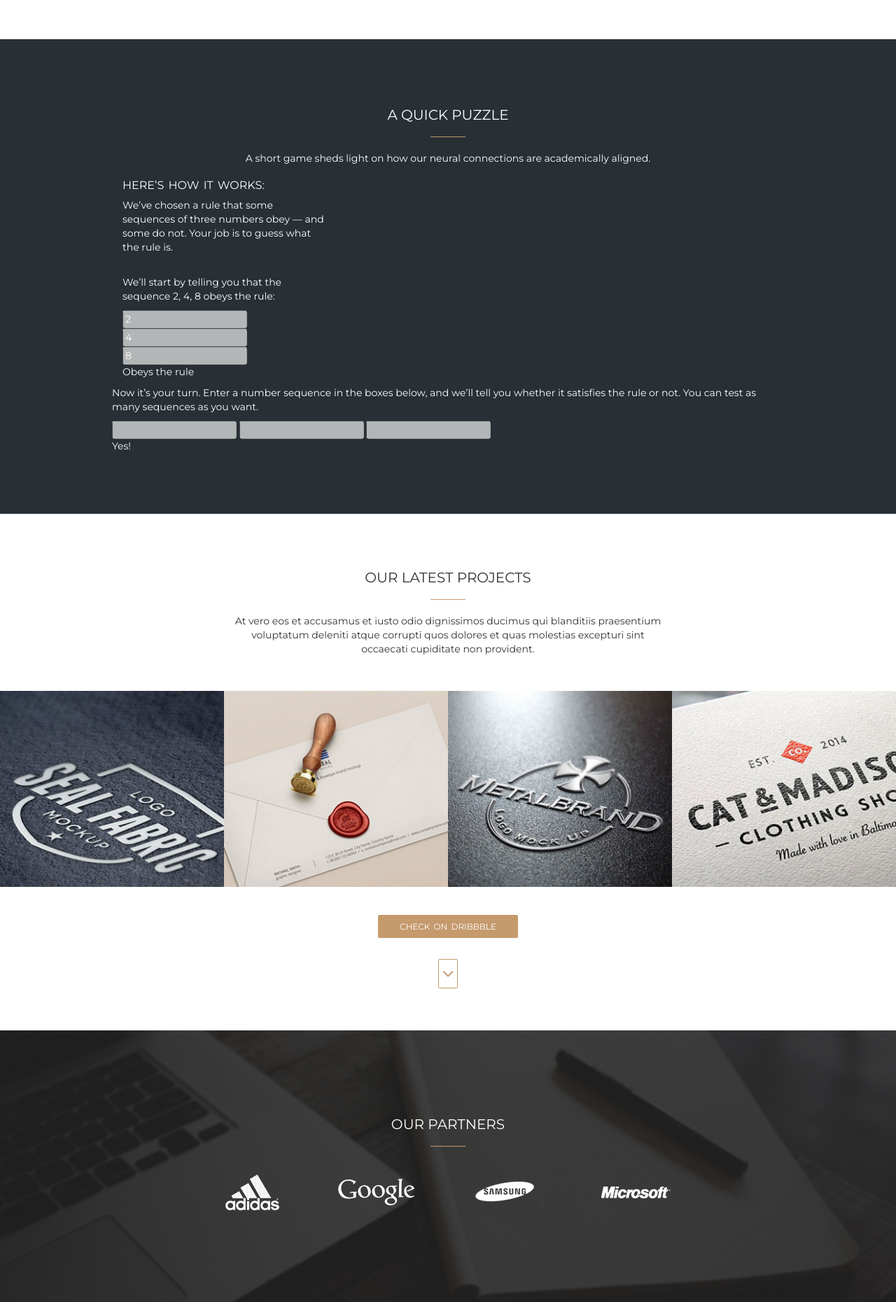
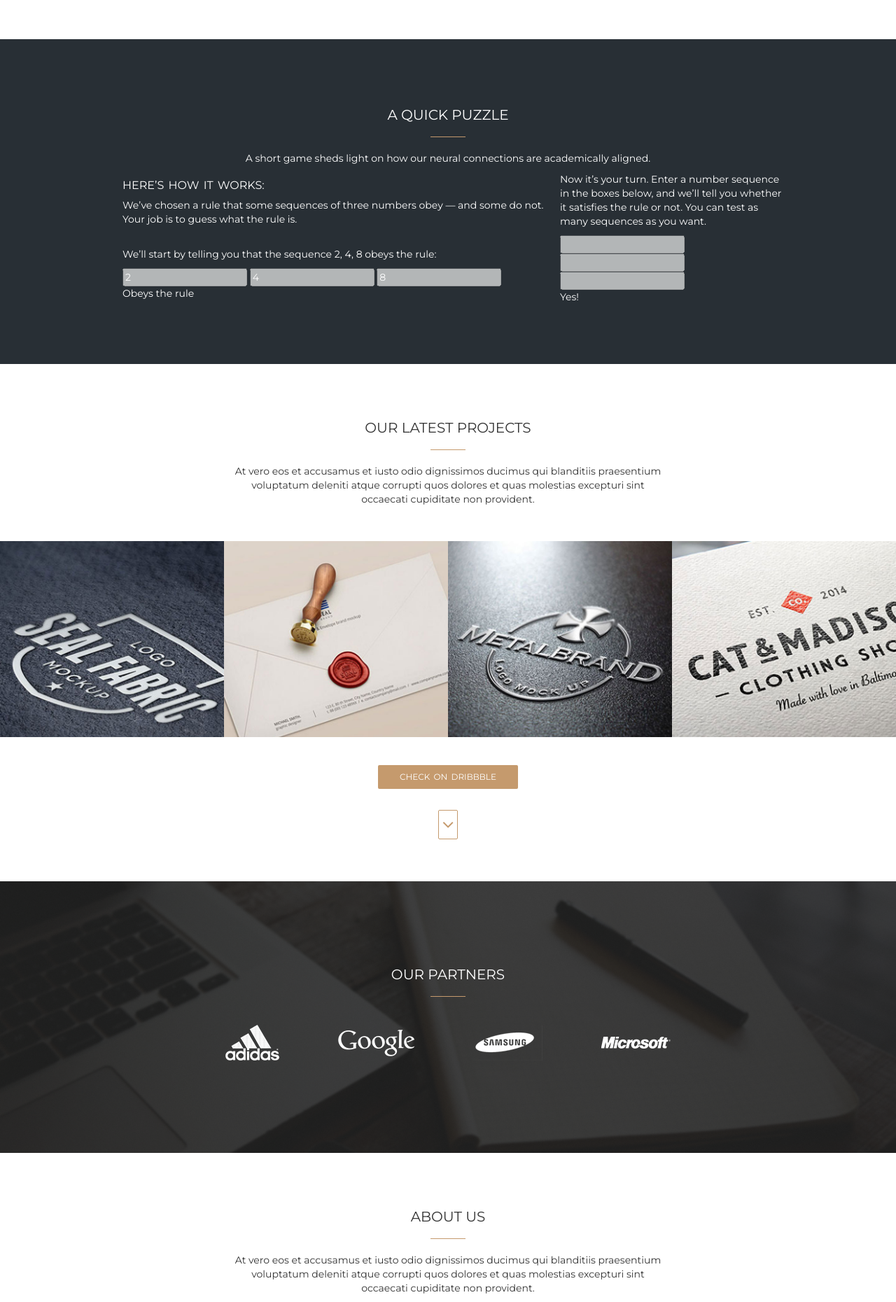
Before and after one commit to ngaurav/work, a Django app: page / in a window 1280 px wide. Shown: the part 2242-4102 px from the top of the page at 70% size. Run offline with Django 3.2, Linux system fonts and the light colour scheme; some libraries are stand-ins or nearby versions.

Commit message:
Revert "game design 3"
This reverts commit 74b5bda26b176f57e5ce55e72e8b76e7030ac375.

```diff
--- a/react/core/templates/core/index.html
+++ b/react/core/templates/core/index.html
@@ -201,7 +201,7 @@
                 <p>A short game sheds light on how our neural connections are academically aligned.</p>
             </div>
             <div class="row">
-              <div class="col-md-4">
+              <div class="col-md-8">
                 <h4 class="g-instruction-hed">Here’s how it works:</h4>
                 <p class="g-instructions">We’ve chosen a rule that some sequences of three numbers obey — and some do not. Your job is to guess what the rule is.</p> <p class="g-instructions"><br>We’ll start by telling you that the sequence 2, 4, 8 obeys the rule:</p>
                 <div class="g-example">
@@ -213,10 +213,6 @@
                   </div>
                 </div>
               </div>
-              <div class="col-md-4">
-              </div>
-            </div>
-            <div class="row">
               <div class="g-yours">
                 <p class="g-instructions">Now it’s your turn. Enter a number sequence in the boxes below, and we’ll tell you whether it satisfies the rule or not. You can test as many sequences as you want.</p>
 
```
